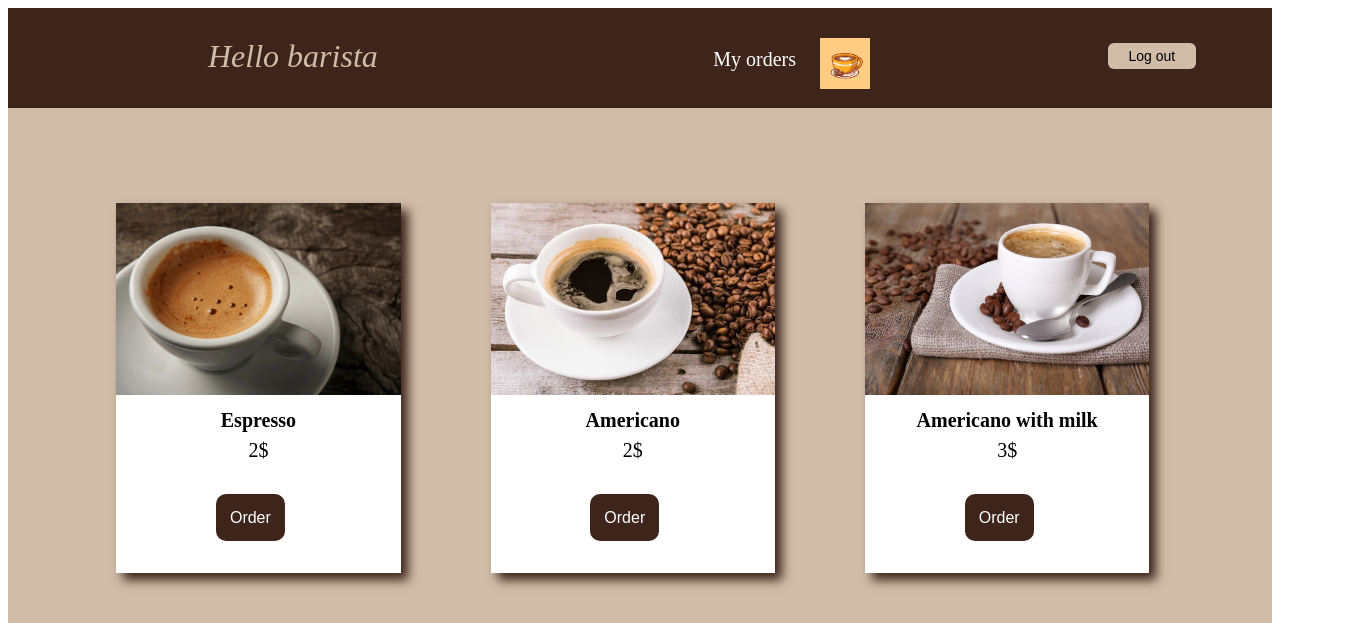
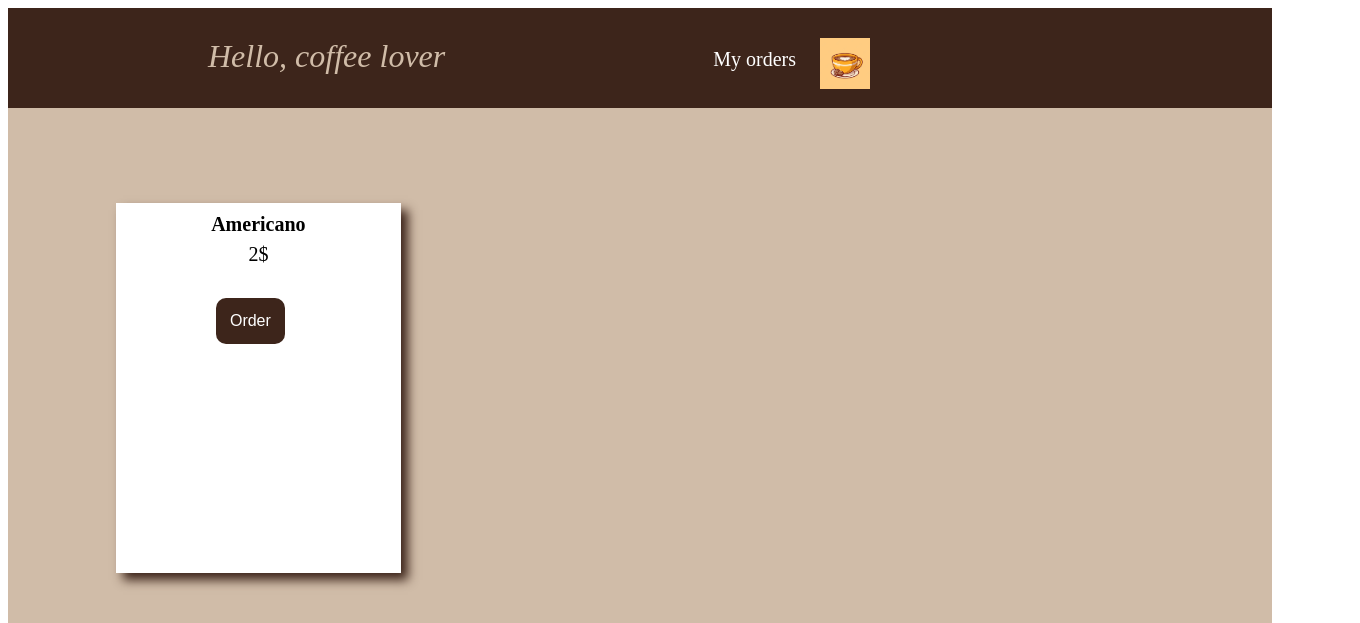
Before and after one commit to Valentina-2608/Coffee_app, a website with bundled scripts: page coffee_app.html in a window 1280 px wide. Shown: the top 623 px of the page, 1360 px wide, since content can reach past the window. Built offline with nearby package versions, Linux system fonts and the light colour scheme.

Commit message:
Change header

```diff
--- a/coffee_app.html
+++ b/coffee_app.html
@@ -9,23 +9,24 @@
 	<script src="coffee_orders.js"></script>
 	<script src="src/script3.js" type="module"></script>
 </head>
-<body onload="load()">
+<body>
 <div class="main_orders">
 <header>
-	<div class="greeting">Hello barista</div>
+	<div class="greeting">Hello, coffee lover</div>
 	<div class="orders">
 		<div class="my_orders">My orders</div>
 		<div class="logo_orders">
 			<img src="img/cup.png">
 		</div>
 	</div>
-	<div class="block_button">
-		<button id="btn_log_out">Log out</button>
-	</div>
 </header>
 <div class="content">
 	<div id="cards">
-
+		<div class="coffee_card">
+			<div class="coffee_caption">Americano</div>
+			<div class="coffee_price">2$</div>
+			<button class="order_btn">Order</button>
+		</div>
 	</div>
 
 	</div>
```
